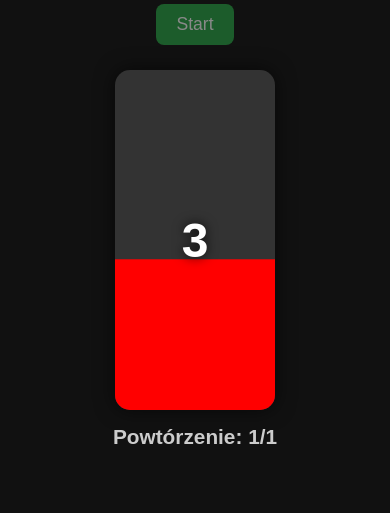
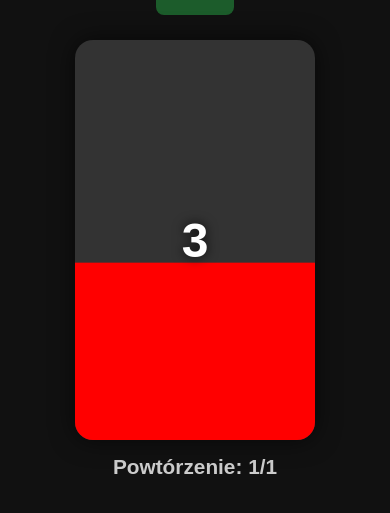
Before and after one commit to mikotyr/treningowy-timer, a plain HTML site: page index.html in a window 390 px wide. Both pictures are taken after a click on the button "Start". Shown: the part 271-784 px from the top of the page. Drawn offline with Linux system fonts and the light colour scheme.

Commit message:
change yellow movement

```diff
--- a/index.html
+++ b/index.html
@@ -74,15 +74,15 @@
 
     .stage {
       position: relative;
-      width: 220px;
-      height: 480px;
+      width: 320px;
+      height: 520px;
       background: #333;
-      border-radius: 15px;
+      border-radius: 18px;
       overflow: hidden;
       display: flex;
       align-items: center;
       justify-content: center;
-      box-shadow: 0 0 20px rgba(0,0,0,0.6);
+      box-shadow: 0 0 25px rgba(0,0,0,0.6);
     }
 
     .box {
@@ -114,8 +114,8 @@
 
     @media (max-width: 600px) {
       .stage {
-        width: 160px;
-        height: 340px;
+        width: 240px;
+        height: 400px;
       }
       .timerText {
         font-size: 48px;
@@ -161,8 +161,7 @@
         repCounter.textContent = `Powtórzenie: ${i}/${reps}`;
         await runSequence(down, pause, up);
         if (i < reps) {
-          // Przerwa między powtórzeniami (1 sekunda)
-          await animateBox("gold", "pause", 1);
+          await animateBox("gold", "pause", 1); // 1s przerwy między powtórzeniami
         }
       }
       repCounter.textContent = "Trening zakończony ✅";
@@ -190,11 +189,14 @@
           timerText.textContent = remaining > 0 ? remaining : "0";
 
           if (direction === "down") {
+            box.style.transformOrigin = "bottom";
             box.style.transform = `scaleY(${1 - progress})`;
           } else if (direction === "up") {
+            box.style.transformOrigin = "bottom";
             box.style.transform = `scaleY(${progress})`;
           } else if (direction === "pause") {
-            box.style.transform = `scaleY(1)`;
+            box.style.transformOrigin = "center";
+            box.style.transform = `scaleX(${0.5 + progress / 2}) scaleY(1)`;
           }
 
           if (progress < 1) {
```
